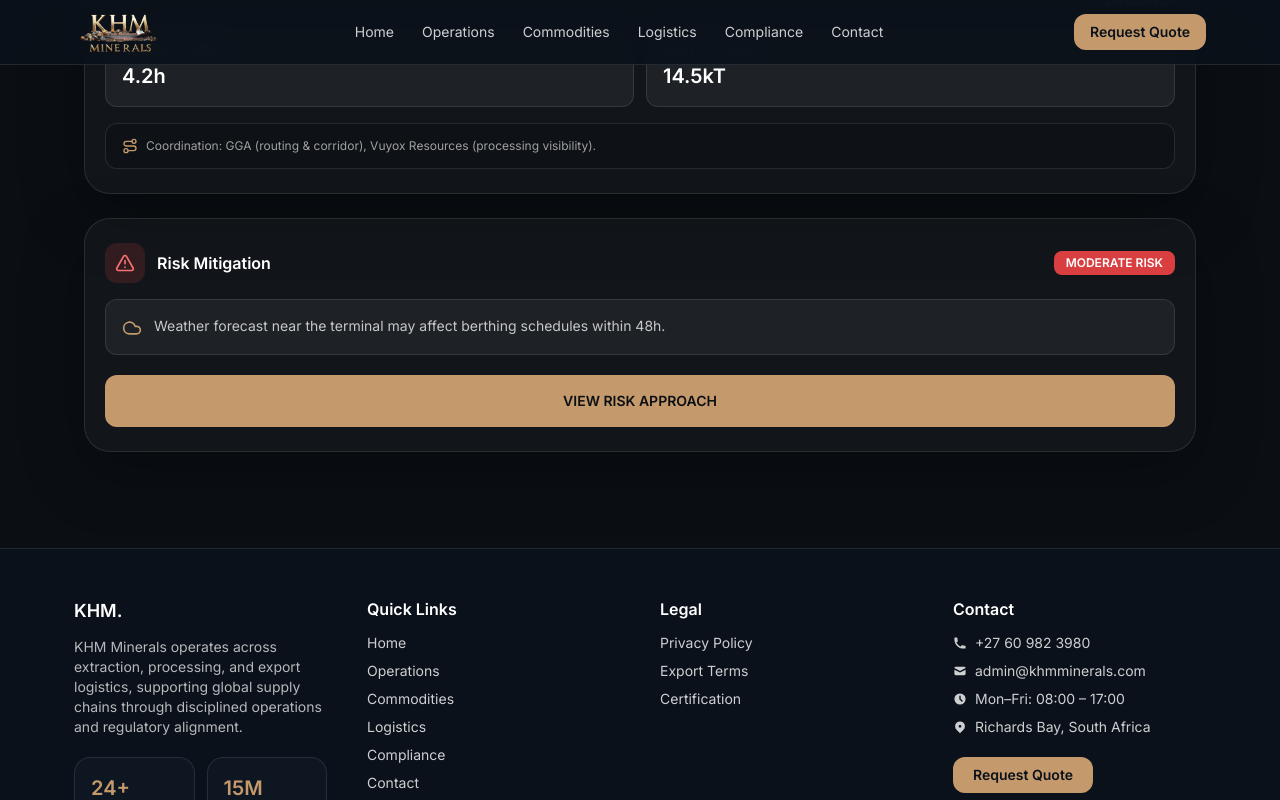
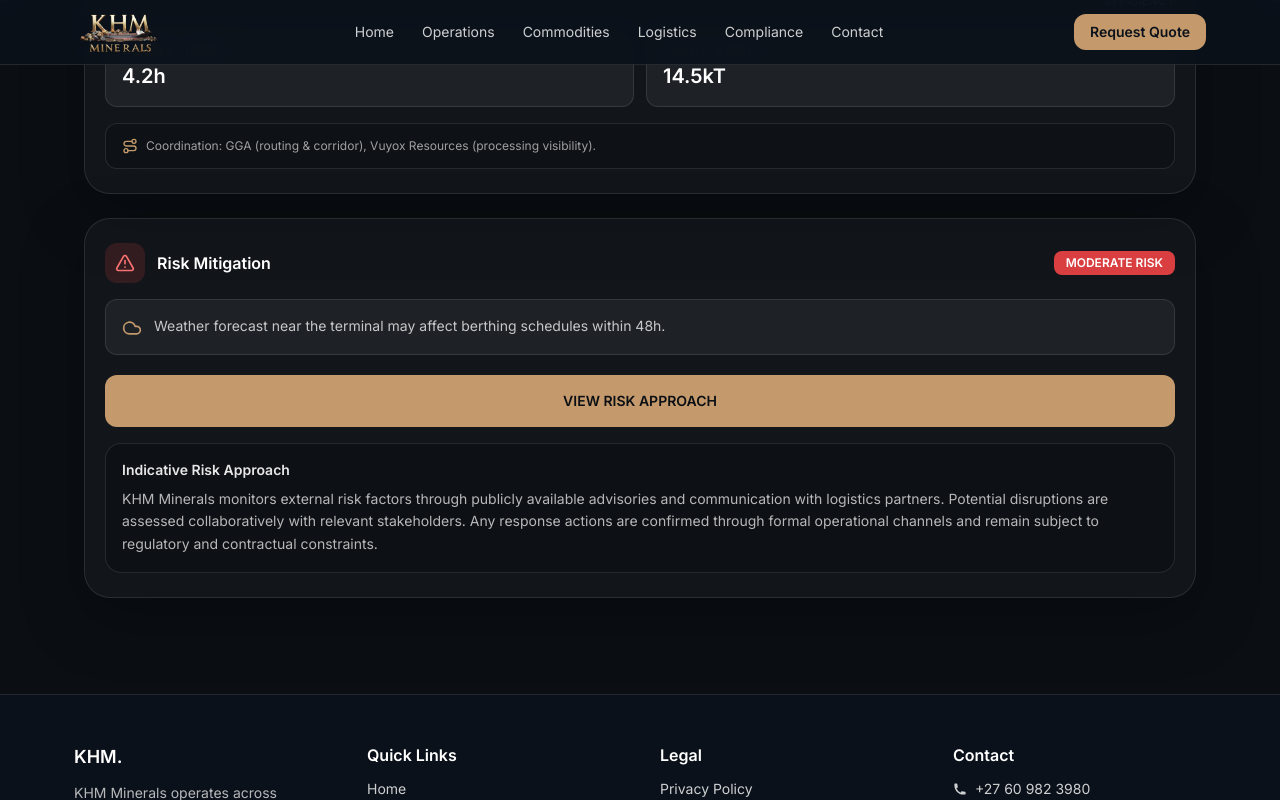
Before and after one commit to christopher-codespaces/khm, a Next.js app: page /logistics in a window 1280 px wide. Both pictures are taken after a click on the button "VIEW RISK APPROACH". Shown: the part 643-1443 px from the top of the page. Built offline with nearby package versions, Linux system fonts and the light colour scheme.

Commit message:
Refactor mode handling and drawer state management

```diff
--- a/src/app/logistics/page.tsx
+++ b/src/app/logistics/page.tsx
@@ -178,12 +178,15 @@ export default function LogisticsPage() {
   const initialMode: Mode = MODES[0];
 
   const [mode, setMode] = useState<Mode>(initialMode);
-  const [showStatusContext, setShowStatusContext] = useState(false);
 
-  // When mode changes, close the dropdown
+  type RiskDrawer = "RISK" | "STATUS" | "CONTINGENCY" | null;
+  const [openDrawer, setOpenDrawer] = useState<RiskDrawer>(null);
+
+  // when mode changes, close the dropdown
   useEffect(() => {
-    setShowStatusContext(false);
+    setOpenDrawer(null);
   }, [mode]);
+
 
   const data = contentByMode[mode];
 
@@ -358,44 +361,85 @@ export default function LogisticsPage() {
                   </div>
                 </div>
 
-                {/* CTA: toggle ONLY when ACCELERATED, otherwise keep normal */}
+                {/* CTA button (mode-specific dropdown) */}
                 <button
                   type="button"
                   onClick={() => {
-                    if (mode === "ACCELERATED") setShowStatusContext((v) => !v);
+                    const key: RiskDrawer =
+                      mode === "STANDARD"
+                        ? "RISK"
+                        : mode === "ACCELERATED"
+                        ? "STATUS"
+                        : "CONTINGENCY";
+
+                    setOpenDrawer((prev) => (prev === key ? null : key));
                   }}
                   className="mt-5 w-full rounded-xl bg-[#C49A6C] px-5 py-4 text-sm font-semibold text-[#0B0F14]"
                 >
-                  {mode === "ACCELERATED" ? "VIEW STATUS CONTEXT" : data.cta}
+                  {mode === "STANDARD"
+                    ? "VIEW RISK APPROACH"
+                    : mode === "ACCELERATED"
+                    ? "VIEW STATUS CONTEXT"
+                    : "VIEW CONTINGENCY APPROACH"}
                 </button>
 
-                {/* Dropdown / Expandable static text (ACCELERATED only) */}
+                {/* Dropdown / Expandable static text */}
                 <AnimatePresence initial={false}>
-                  {mode === "ACCELERATED" && showStatusContext && (
+                  {openDrawer && (
                     <motion.div
-                      key="status-context"
-                      initial={{ height: 0, opacity: 0, y: -6 }}
-                      animate={{ height: "auto", opacity: 1, y: 0 }}
-                      exit={{ height: 0, opacity: 0, y: -6 }}
+                      key={openDrawer}
+                      initial={{ height: 0, opacity: 0 }}
+                      animate={{ height: "auto", opacity: 1 }}
+                      exit={{ height: 0, opacity: 0 }}
                       transition={{ duration: 0.25, ease: "easeOut" }}
                       className="overflow-hidden"
                     >
                       <div className="mt-4 rounded-2xl border border-white/10 bg-black/25 p-4">
                         <div className="text-sm font-semibold text-white/90">
-                          Status Context
+                          {openDrawer === "RISK"
+                            ? "Indicative Risk Approach"
+                            : openDrawer === "STATUS"
+                            ? "Status Context"
+                            : "Contingency Approach"}
                         </div>
+
                         <p className="mt-2 text-sm leading-relaxed text-white/70">
-                          Logistics status indicators reflect indicative stages based on
-                          coordination inputs from logistics partners and service providers.
-                          Progress percentages and labels are illustrative and do not represent
-                          real-time operational control. Final scheduling, handling, and
-                          execution remain subject to confirmation by rail operators, terminal
-                          authorities, and contracted agents.
+                          {openDrawer === "RISK" ? (
+                            <>
+                              KHM Minerals monitors external risk factors through publicly
+                              available advisories and communication with logistics partners.
+                              Potential disruptions are assessed collaboratively with relevant
+                              stakeholders. Any response actions are confirmed through formal
+                              operational channels and remain subject to regulatory and
+                              contractual constraints.
+                            </>
+                          ) : openDrawer === "STATUS" ? (
+                            <>
+                              Logistics status indicators reflect indicative stages based on
+                              coordination inputs from logistics partners and service providers.
+                              Progress percentages and labels are illustrative and do not
+                              represent real-time operational control. Final scheduling,
+                              handling, and execution remain subject to confirmation by rail
+                              operators, terminal authorities, and contracted agents.
+                            </>
+                          ) : (
+                            <>
+                              KHM Minerals’ contingency considerations focus on preparedness
+                              rather than execution. In the event of potential disruption,
+                              coordination centres on route flexibility, documentation readiness,
+                              and alternative staging options in collaboration with logistics
+                              partners and agents. Any contingency actions are subject to
+                              third-party authority, contractual terms, and regulatory approval
+                              and are confirmed through formal operational channels.
+                            </>
+                          )}
                         </p>
                       </div>
                     </motion.div>
                   )}
                 </AnimatePresence>
+
+
 
               </div>
             </Panel>
```
